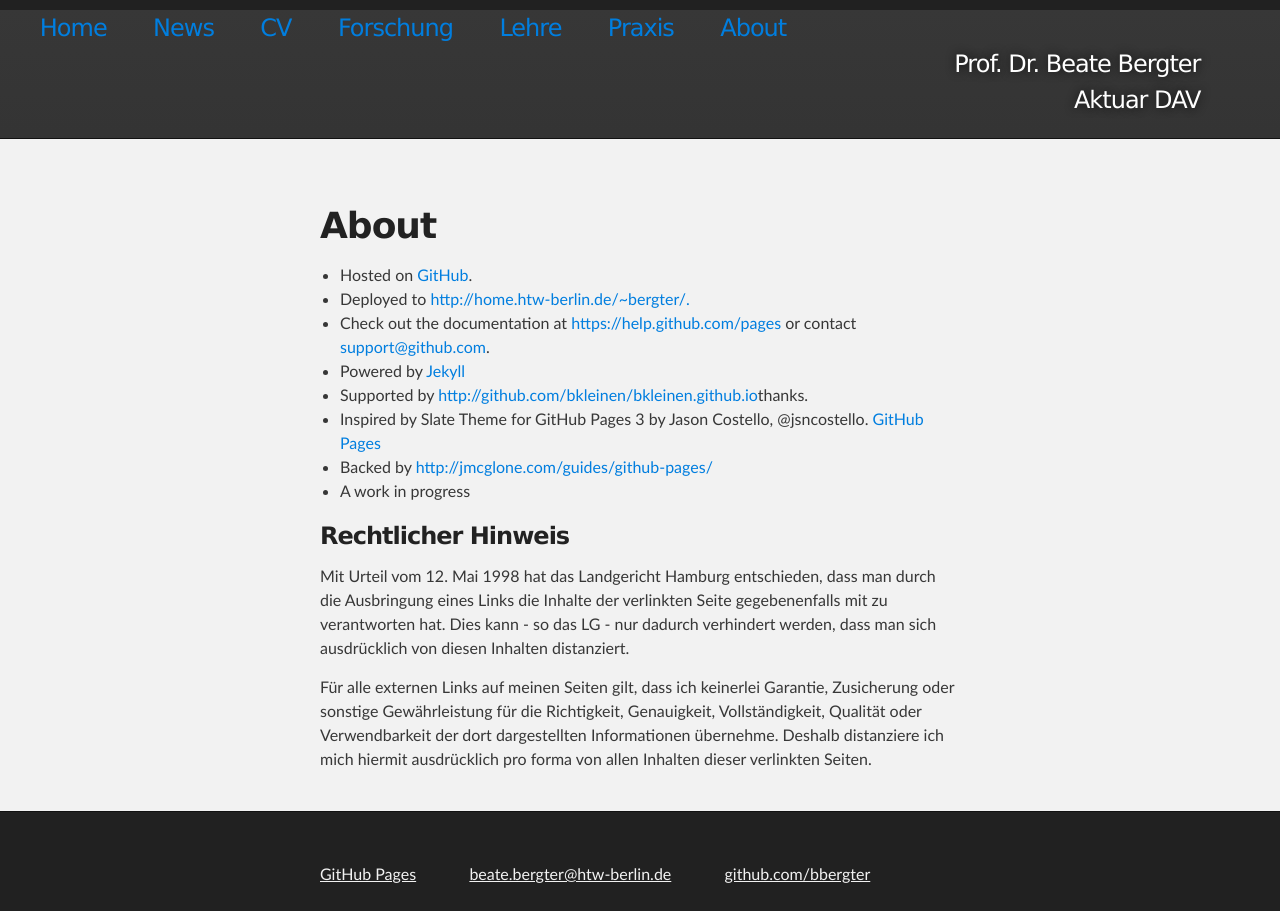
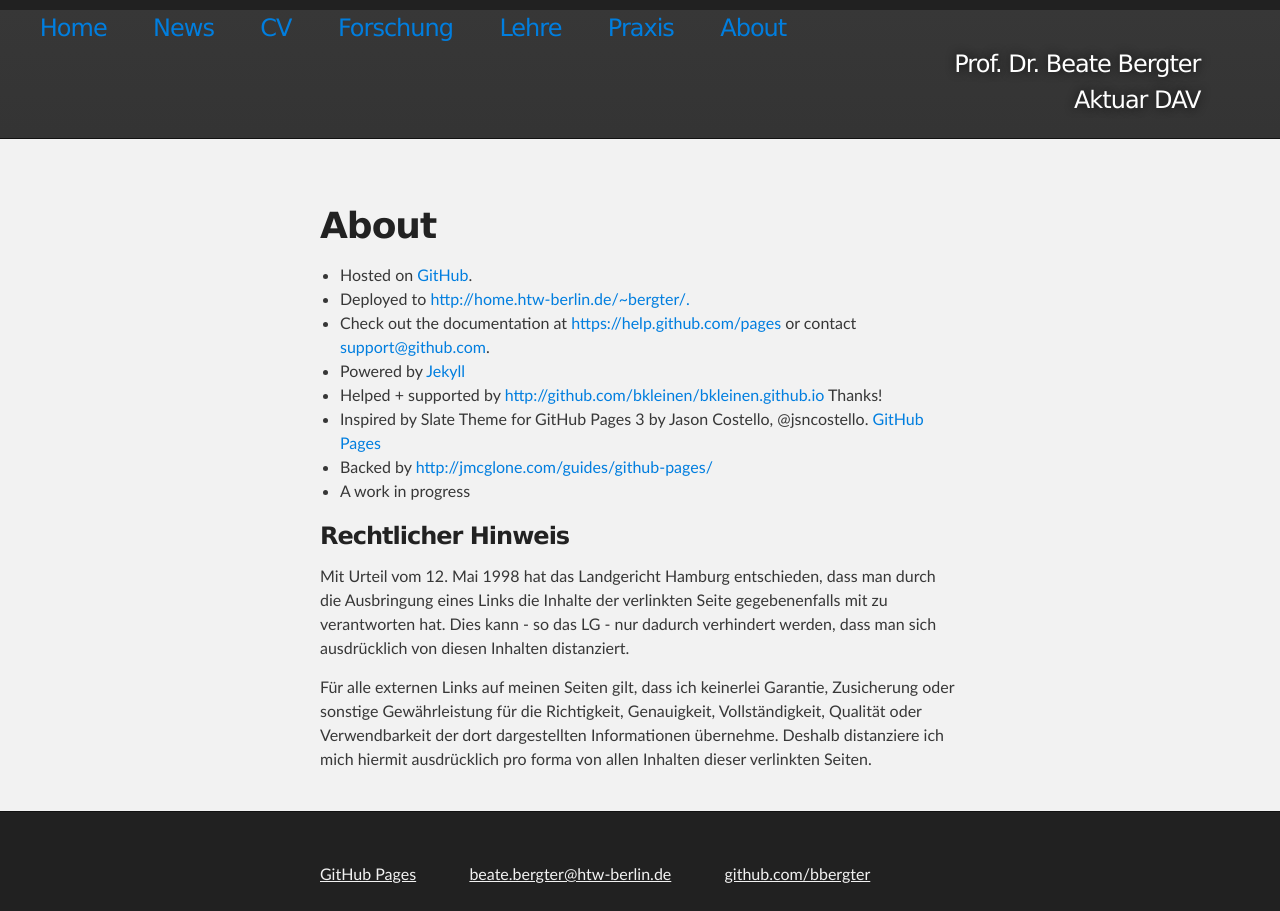
Before and after one commit to bbergter/bbergter, a Jekyll site: the page built from about/index.html, in a window 1280 px wide. Built offline with Jekyll 4.4.1, drawn with Linux system fonts in a browser that asks for light colours.

Commit message:
Update index.html

```diff
--- a/about/index.html
+++ b/about/index.html
@@ -12,9 +12,9 @@
   <li>Hosted on <a href="http://github.com/bbergter/bbergter.github.io" title="This site hosted on GitHub">GitHub</a>.</li>
   <li>Deployed to <a href="http://home.htw-berlin.de/~bergter/" title="Prof. Dr. Beate Bergter">
   http://home.htw-berlin.de/~bergter/.</a></li>
-  <li>Check out the documentation at <a href="https://help.github.com/pages">https://help.github.com/pages</a> or contact <a href="mailto:support@github.com">support@github.com</a>.</li>
+  <li>Check out the documentation at <a href="https://help.github.com/categories/github-pages-basics/">https://help.github.com/pages</a> or contact <a href="mailto:support@github.com">support@github.com</a>.</li>
         <li>Powered by <a href="http://jekyllrb.com/" title="Jekyll">Jekyll</a></li>
-        <li>Supported by <a href="http://github.com/bkleinen/bkleinen.github.io" title="http://github.com/bkleinen/bkleinen.github.io">http://github.com/bkleinen/bkleinen.github.io</a></a>thanks.</li>
+        <li>Helped + supported by <a href="http://github.com/bkleinen/bkleinen.github.io" title="http://github.com/bkleinen/bkleinen.github.io">http://github.com/bkleinen/bkleinen.github.io</a></a> Thanks!</li>
         <li>Inspired by Slate Theme for GitHub Pages 3 by Jason Costello, @jsncostello. <a href="http://pages.github.com/" title="GitHub Pages">GitHub Pages</a></li>
        <li>Backed by <a href="http://jmcglone.com/guides/github-pages/" title="http://jmcglone.com/guides/github-pages/">http://jmcglone.com/guides/github-pages/</a></a></li>
         <li>A work in progress</li>
```
